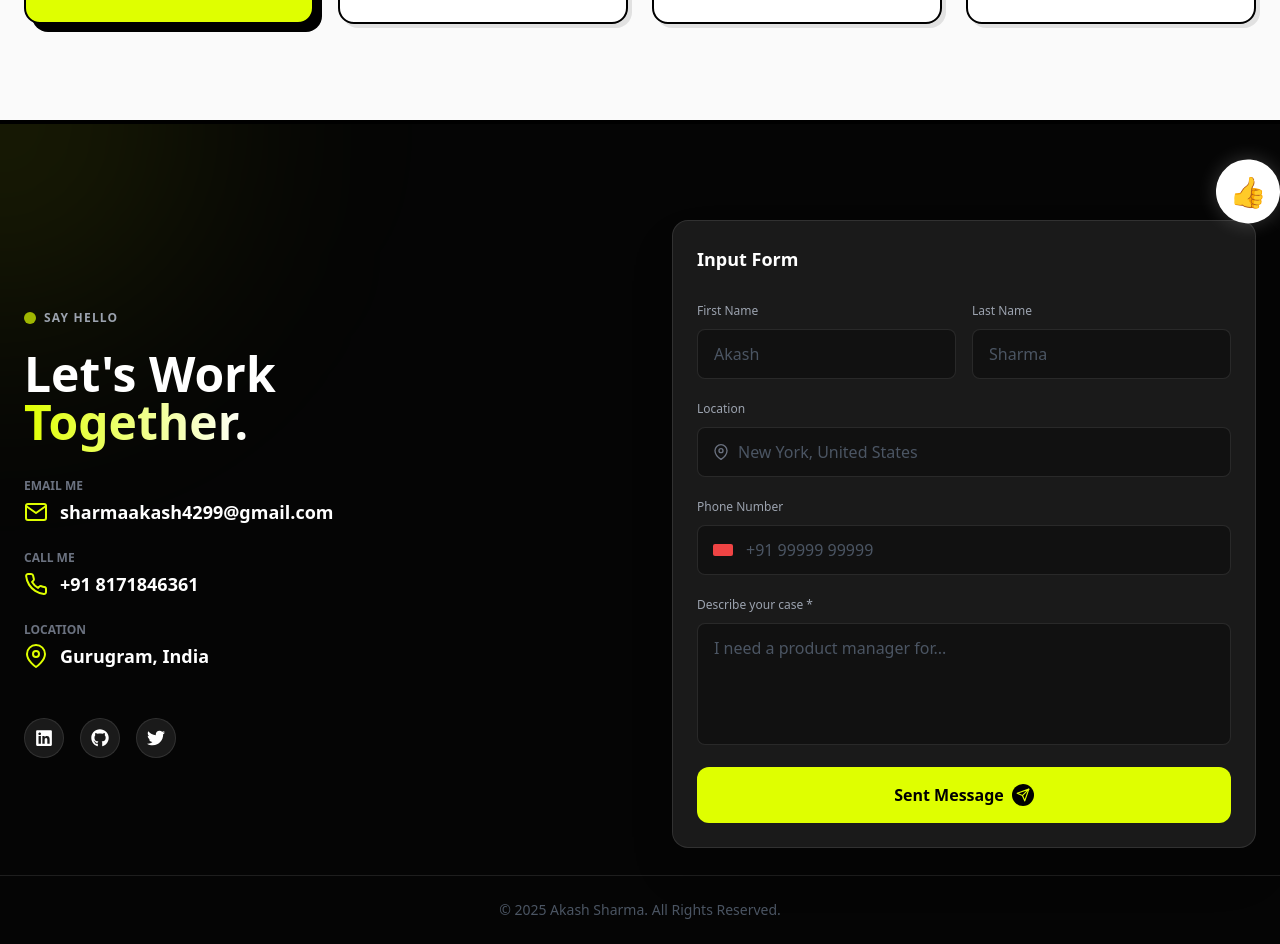
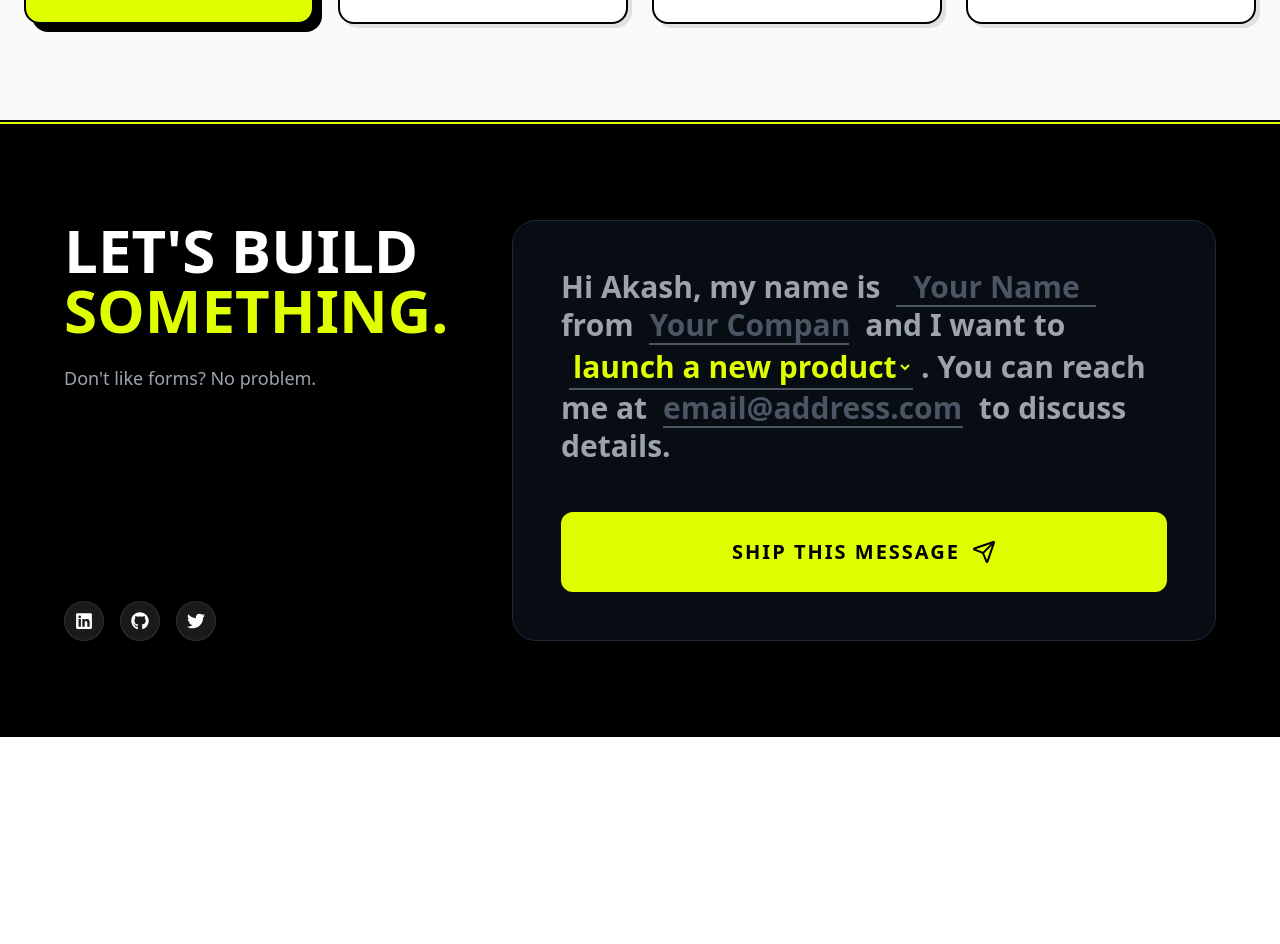
Before and after one commit to AkashSharma19/personal--portfolio, a React (Vite) app: page / in a window 1280 px wide. Shown: the part 4123-5067 px from the top of the page. After the commit the page ends 4860 px from the top, so only its background shows below. Built offline with nearby package versions, Linux system fonts and the light colour scheme; the HTML template or start-up script is replaced by a standard one.

Commit message:
Update footer with animated contact form, Zapier integration, and validation

```diff
--- a/src/components/Footer.jsx
+++ b/src/components/Footer.jsx
@@ -1,6 +1,6 @@
-import React from 'react';
-import { motion } from 'framer-motion';
-import { FiSend, FiMapPin, FiPhone, FiMail } from 'react-icons/fi';
+import React, { useState } from 'react';
+import { motion, AnimatePresence } from 'framer-motion';
+import { Send, ArrowRight, Mail, Linkedin, Copy, Loader2, CheckCircle2, Rocket } from 'lucide-react';
 import { FaLinkedin, FaGithub, FaTwitter } from 'react-icons/fa';
 
 const SocialLink = ({ icon: Icon, href }) => (
@@ -12,65 +12,82 @@ const SocialLink = ({ icon: Icon, href }) => (
   </a>
 );
 
-const InputField = ({ placeholder, type = "text", className = "" }) => (
-  <input
-    type={type}
-    placeholder={placeholder}
-    className={`w-full bg-[#111] border border-white/10 rounded-lg px-4 py-3 text-white placeholder:text-gray-600 focus:outline-none focus:border-[#DFFF00] focus:ring-1 focus:ring-[#DFFF00] transition-all ${className}`}
-  />
-);
+export default function Footer() {
+  const [formData, setFormData] = useState({
+    name: '',
+    company: '',
+    goal: 'launch a new product',
+    email: ''
+  });
 
-export default function Footer() {
+  // --- NEW: State for the animation sequence ---
+  const [status, setStatus] = useState('idle'); // 'idle' | 'deploying' | 'shipped'
+
+  const [errors, setErrors] = useState({});
+
+  const handleChange = (e) => {
+    setFormData({ ...formData, [e.target.name]: e.target.value });
+    setErrors({ ...errors, [e.target.name]: '' });
+  };
+
+  const validate = () => {
+    const newErrors = {};
+    if (!formData.name.trim()) newErrors.name = 'Name is required';
+    if (!formData.company.trim()) newErrors.company = 'Company is required';
+    if (!formData.email.trim()) newErrors.email = 'Email is required';
+    else if (!/\S+@\S+\.\S+/.test(formData.email)) newErrors.email = 'Email is invalid';
+    setErrors(newErrors);
+    return Object.keys(newErrors).length === 0;
+  };
+
+  const handleShip = async (e) => {
+    e.preventDefault();
+    if (status !== 'idle') return;
+
+    if (!validate()) return;
+
+    // 1. Start "Deployment"
+    setStatus('deploying');
+
+    try {
+      // 2. Send data to Zapier (using no-cors to avoid CORS issues)
+      await fetch(import.meta.env.VITE_ZAPIER_WEBHOOK_URL, {
+        method: 'POST',
+        headers: {
+          'Content-Type': 'application/json',
+        },
+        body: JSON.stringify(formData),
+        mode: 'no-cors',
+      });
+
+      // Since no-cors doesn't allow checking response, assume success
+      setStatus('shipped');
+
+      // 3. Reset after success message (Wait 4 seconds)
+      setTimeout(() => {
+        setStatus('idle');
+        setFormData({ name: '', company: '', goal: 'launch a new product', email: '' }); // Reset form
+      }, 4000);
+    } catch (error) {
+      console.error('Error sending message:', error);
+      setStatus('idle');
+    }
+  };
+
   return (
-    <footer id="contact" className="relative w-full bg-[#050505] text-white py-24 overflow-hidden font-sans border-t-2 border-black">
+    <section id="contact" className="bg-black text-white py-24 px-6 md:px-12 border-t-2 border-[#DFFF00] font-sans relative overflow-hidden">
 
-      {/* Background Decor: The Green Glow */}
-      <div className="absolute top-0 left-0 w-[400px] h-[400px] bg-[#DFFF00]/10 rounded-full blur-[120px] pointer-events-none -translate-x-1/2 -translate-y-1/2" />
+      {/* (Keep your existing Left Column code here...) */}
+      <div className="max-w-6xl mx-auto flex flex-col md:flex-row gap-16 relative z-10">
 
-      <div className="max-w-7xl mx-auto px-6 grid grid-cols-1 lg:grid-cols-2 gap-16 relative z-10">
-
-        {/* LEFT COLUMN: Call to Action & Info */}
-        <div className="flex flex-col justify-center">
-
-          {/* Badge */}
-          <div className="flex items-center gap-2 mb-6">
-            <div className="w-3 h-3 rounded-full bg-[#DFFF00] animate-pulse" />
-            <span className="text-gray-400 uppercase tracking-widest text-xs font-bold">Say Hello</span>
+        {/* LEFT COLUMN: Contact Info (Same as before) */}
+        <div className="w-full md:w-1/3 flex flex-col justify-between">
+            <div>
+               <h2 className="text-5xl md:text-6xl font-black uppercase mb-6 leading-none">
+                 Let's Build <br/> <span className="text-[#DFFF00]">Something.</span>
+               </h2>
+               <p className="text-gray-400 text-lg">Don't like forms? No problem.</p>
             </div>
-
-          {/* Headline */}
-          <h2 className="text-3xl md:text-5xl font-black leading-tight mb-8">
-            Let's Work <br />
-            <span className="text-transparent bg-clip-text bg-gradient-to-r from-[#DFFF00] to-white">
-              Together.
-            </span>
-          </h2>
-
-          {/* Contact Details Stack */}
-          <div className="space-y-6 mb-12">
-             <div className="flex flex-col gap-1">
-               <label className="text-xs font-bold text-gray-500 uppercase">Email Me</label>
-               <a href="mailto:sharmaakash4299@gmail.com" className="text-base md:text-lg font-bold hover:text-[#DFFF00] transition-colors flex items-center gap-3">
-                 <FiMail size={24} className="text-[#DFFF00]" /> sharmaakash4299@gmail.com
-               </a>
-             </div>
-
-             <div className="flex flex-col gap-1">
-               <label className="text-xs font-bold text-gray-500 uppercase">Call Me</label>
-               <a href="tel:+918171846361" className="text-base md:text-lg font-bold hover:text-[#DFFF00] transition-colors flex items-center gap-3">
-                 <FiPhone size={24} className="text-[#DFFF00]" /> +91 8171846361
-               </a>
-             </div>
-
-             <div className="flex flex-col gap-1">
-               <label className="text-xs font-bold text-gray-500 uppercase">Location</label>
-               <p className="text-base md:text-lg font-bold flex items-center gap-3">
-                 <FiMapPin size={24} className="text-[#DFFF00]" /> Gurugram, India
-               </p>
-             </div>
-          </div>
-
-          {/* Social Icons */}
             <div className="flex gap-4">
               <SocialLink icon={FaLinkedin} href="https://linkedin.com/in/akash-sharma-10091999" />
               <SocialLink icon={FaGithub} href="https://github.com/AkashSharma19" />
@@ -78,77 +95,123 @@ export default function Footer() {
             </div>
         </div>
 
-        {/* RIGHT COLUMN: The Form Card */}
-        <div className="relative">
-           {/* Decorative Thumbs Up Emoji (Floating) */}
+        {/* RIGHT COLUMN: The "Mad Libs" Form */}
+        <div className="flex-1 bg-gray-900/50 p-8 md:p-12 rounded-3xl border border-gray-800 backdrop-blur-sm">
+          <form className="text-2xl md:text-3xl font-bold leading-relaxed text-gray-400" onSubmit={handleShip}>
+
+            <span>Hi Akash, my name is </span>
+            <input
+              type="text" name="name" placeholder="Your Name" value={formData.name} onChange={handleChange}
+              className={`bg-transparent border-b-2 ${errors.name ? 'border-red-500' : 'border-gray-600'} text-[#DFFF00] placeholder:text-gray-600 focus:border-[#DFFF00] focus:outline-none w-[200px] text-center inline-block mx-2`}
+            />
+            <span> from </span>
+            <input
+              type="text" name="company" placeholder="Your Company" value={formData.company} onChange={handleChange}
+              className={`bg-transparent border-b-2 ${errors.company ? 'border-red-500' : 'border-gray-600'} text-[#DFFF00] placeholder:text-gray-600 focus:border-[#DFFF00] focus:outline-none w-[200px] text-center inline-block mx-2`}
+            />
+            <span> and I want to </span>
+            <select name="goal" value={formData.goal} onChange={handleChange}
+              className="bg-transparent border-b-2 border-gray-600 text-[#DFFF00] focus:border-[#DFFF00] focus:outline-none inline-block mx-2"
+            >
+              <option value="launch a new product">launch a new product</option>
+              <option value="grow my business">grow my business</option>
+              <option value="build a website">build a website</option>
+              <option value="other">other</option>
+            </select>
+            <span>. You can reach me at </span>
+            <input
+               type="email" name="email" placeholder="email@address.com" value={formData.email} onChange={handleChange}
+               className={`bg-transparent border-b-2 ${errors.email ? 'border-red-500' : 'border-gray-600'} text-[#DFFF00] placeholder:text-gray-600 focus:border-[#DFFF00] focus:outline-none w-[300px] inline-block mx-2`}
+            />
+            <span> to discuss details.</span>
+
+
+            {/* --- THE ANIMATED BUTTON --- */}
+            <div className="mt-12 relative h-20"> {/* Fixed height to prevent layout jumps */}
+              <button
+                onClick={handleShip}
+                disabled={status !== 'idle'}
+                className={`relative w-full h-full rounded-xl text-xl font-black uppercase tracking-widest overflow-hidden transition-all duration-300 ${
+                  status === 'shipped' ? 'bg-green-500 text-white' : 'bg-[#DFFF00] text-black hover:scale-[1.02]'
+                }`}
+              >
+
+                {/* 1. The Progress Bar (Only visible when 'deploying') */}
+                {status === 'deploying' && (
                   <motion.div
-             animate={{ y: [0, -15, 0], rotate: [0, 5, 0] }}
-             transition={{ duration: 4, repeat: Infinity, ease: "easeInOut" }}
-             className="absolute -top-12 -right-6 z-20 w-16 h-16 bg-white rounded-full flex items-center justify-center text-3xl shadow-[0px_0px_20px_rgba(255,255,255,0.2)]"
+                    initial={{ width: '0%' }}
+                    animate={{ width: '100%' }}
+                    transition={{ duration: 3, ease: "easeInOut" }}
+                    className="absolute inset-0 bg-black/10 z-0"
+                  />
+                )}
+
+                {/* 2. The Text & Icons (Swapping) */}
+                <div className="relative z-10 flex items-center justify-center gap-3">
+                  <AnimatePresence mode="wait">
+
+                    {/* STATE: IDLE */}
+                    {status === 'idle' && (
+                      <motion.div
+                        key="idle"
+                        initial={{ y: 20, opacity: 0 }}
+                        animate={{ y: 0, opacity: 1 }}
+                        exit={{ y: -20, opacity: 0 }}
+                        className="flex items-center gap-3"
                       >
-             👍
+                        Ship This Message <Send size={24} />
                       </motion.div>
+                    )}
 
-           {/* Form Container */}
-           <div className="bg-[#1A1A1A] p-6 rounded-2xl border border-white/10 shadow-2xl relative z-10">
-             <h3 className="text-lg font-bold mb-6">Input Form</h3>
+                    {/* STATE: DEPLOYING */}
+                    {status === 'deploying' && (
+                      <motion.div
+                        key="deploying"
+                        initial={{ y: 20, opacity: 0 }}
+                        animate={{ y: 0, opacity: 1 }}
+                        exit={{ y: -20, opacity: 0 }}
+                        className="flex items-center gap-3"
+                      >
+                        Deploying to Server... <Loader2 size={24} className="animate-spin" />
+                      </motion.div>
+                    )}
 
-             <form className="space-y-4">
-               {/* Name Row */}
-               <div className="grid grid-cols-2 gap-4">
-                 <div className="space-y-2">
-                   <label className="text-xs text-gray-400">First Name</label>
-                   <InputField placeholder="Akash" />
-                 </div>
-                 <div className="space-y-2">
-                   <label className="text-xs text-gray-400">Last Name</label>
-                   <InputField placeholder="Sharma" />
-                 </div>
+                    {/* STATE: SHIPPED */}
+                    {status === 'shipped' && (
+                      <motion.div
+                        key="shipped"
+                        initial={{ scale: 0.5, opacity: 0 }}
+                        animate={{ scale: 1, opacity: 1 }}
+                        exit={{ scale: 0.5, opacity: 0 }}
+                        className="flex items-center gap-3"
+                      >
+                        Shipped Successfully <CheckCircle2 size={24} />
+                      </motion.div>
+                    )}
+
+                  </AnimatePresence>
                 </div>
 
-               {/* Location Row */}
-               <div className="space-y-2">
-                 <label className="text-xs text-gray-400">Location</label>
-                 <div className="relative">
-                   <FiMapPin size={16} className="absolute left-4 top-1/2 -translate-y-1/2 text-gray-500" />
-                   <InputField placeholder="New York, United States" className="pl-10" />
-                 </div>
+                {/* 3. Rocket Fly-out (Decorative) */}
+                <AnimatePresence>
+                  {status === 'deploying' && (
+                    <motion.div
+                      initial={{ x: 0, y: 0, opacity: 1 }}
+                      animate={{ x: 300, y: -300, opacity: 0 }}
+                      transition={{ duration: 1.5, ease: "easeIn" }}
+                      className="absolute right-8 top-1/2 -translate-y-1/2 z-20 text-black"
+                    >
+                      <Rocket size={32} />
+                    </motion.div>
+                  )}
+                </AnimatePresence>
+
+              </button>
             </div>
 
-               {/* Phone Row */}
-               <div className="space-y-2">
-                 <label className="text-xs text-gray-400">Phone Number</label>
-                 <div className="relative">
-                    {/* Fake flag icon for visuals */}
-                   <div className="absolute left-4 top-1/2 -translate-y-1/2 w-5 h-3 bg-red-500 rounded-sm"></div>
-                   <InputField placeholder="+91 99999 99999" className="pl-12" type="tel" />
-                 </div>
-               </div>
-
-               {/* Text Area */}
-               <div className="space-y-2">
-                 <label className="text-xs text-gray-400">Describe your case *</label>
-                 <textarea
-                   rows="4"
-                   placeholder="I need a product manager for..."
-                   className="w-full bg-[#111] border border-white/10 rounded-lg px-4 py-3 text-white placeholder:text-gray-600 focus:outline-none focus:border-[#DFFF00] focus:ring-1 focus:ring-[#DFFF00] resize-none transition-all"
-                 ></textarea>
-               </div>
-
-               {/* Submit Button */}
-               <button type="button" className="w-full bg-[#DFFF00] text-black font-bold py-4 rounded-xl mt-4 hover:bg-[#cce600] transition-colors flex items-center justify-center gap-2">
-                 Sent Message <div className="bg-black text-[#DFFF00] rounded-full p-1"><FiSend size={14} /></div>
-               </button>
           </form>
         </div>
       </div>
-
-      </div>
-
-      {/* Copyright Bar */}
-      <div className="absolute bottom-0 left-0 w-full border-t border-white/10 py-6 text-center text-gray-600 text-sm">
-        © 2025 Akash Sharma. All Rights Reserved.
-      </div>
-    </footer>
+    </section>
   );
 }
```
Lines whose indentation alone changed are shown as unchanged.
